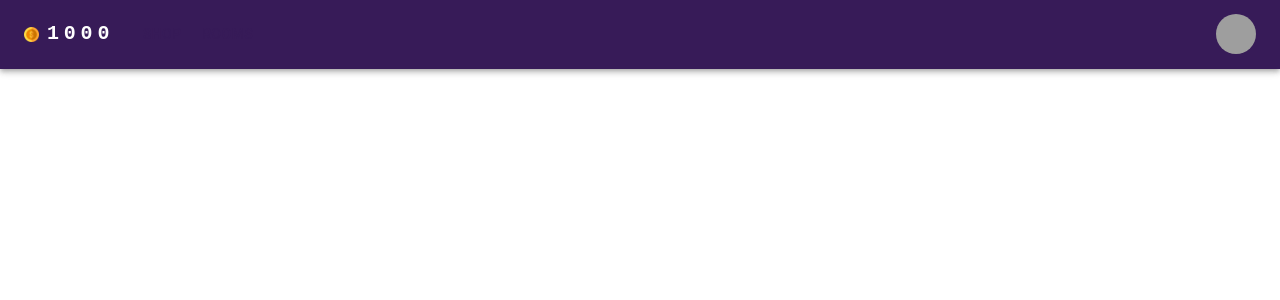
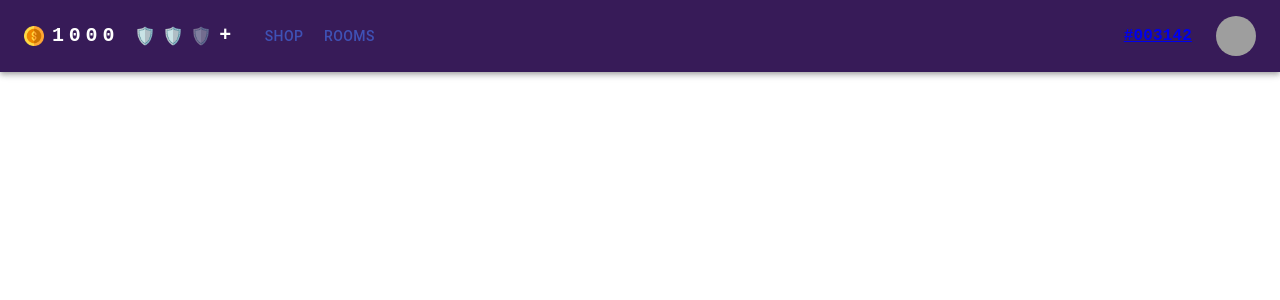
Before and after one commit to JDCRecomendable/wdcc-x-sesa-hackathon-2022, a React (Create React App) app in the folder frontend/: page / in a window 1280 px wide. Before the commit this address had no page. Shown: the top 300 px of the page. Built offline with nearby package versions, Linux system fonts and the light colour scheme; grey boxes are pictures that could not be loaded.

Commit message:
Add room number and profile options

```diff
--- a/frontend/src/App.js
+++ b/frontend/src/App.js
@@ -4,35 +4,15 @@ import RoomsPage from "./pages/RoomsPage";
 import ShopPage from "./pages/ShopPage";
 import { BrowserRouter as Router, Routes, Route } from "react-router-dom";
 
-import { createTheme } from "@mui/material/styles";
-import { ThemeProvider as MuiThemeProvider } from "@material-ui/core/styles";
-
-const theme = createTheme({
-  palette: {
-    primary: {
-      main: "#371B58",
-      dark: "#371B58",
-      light: "#371B58",
-    },
-    secondary: {
-      main: "#371B58",
-      dark: "#371B58",
-      light: "#371B58",
-    },
-  },
-});
-
 function App() {
   return (
     <Router>
       <>
-        <MuiThemeProvider theme={theme}>
-          <Header />
-          <Routes>
-            <Route path="/shop" element={<ShopPage />} />
-            <Route path="/rooms" element={<RoomsPage />} />
-          </Routes>
-        </MuiThemeProvider>
+        <Header />
+        <Routes>
+          <Route path="/shop" element={<ShopPage />} />
+          <Route path="/rooms" element={<RoomsPage />} />
+        </Routes>
       </>
     </Router>
   );
--- a/frontend/src/components/Header.js
+++ b/frontend/src/components/Header.js
@@ -14,29 +14,13 @@ import MenuItem from "@mui/material/MenuItem";
 
 import Link from "@material-ui/core/Link";
 import { Link as RouterLink } from "react-router-dom";
-import { useTheme } from "@emotion/react";
 
-// import { createTheme } from "@mui/material/styles";
-// import { ThemeProvider as MuiThemeProvider } from "@material-ui/core/styles";
-
-// const theme = createTheme({
-//   palette: {
-//     primary: {
-//       main: "#371B58",
-//     },
-//     secondary: {
-//       main: "#371B58",
-//     },
-//   },
-// });
-
-const settings = ["Profile", "Account", "Dashboard", "Logout"];
+const settings = ["Profile", "Account", "Logout"];
 
 const Header = () => {
   const [anchorElNav, setAnchorElNav] = React.useState(null);
   const [anchorElUser, setAnchorElUser] = React.useState(null);
-  const theme = useTheme();
-  console.log("header", theme);
+
   const handleOpenNavMenu = event => {
     setAnchorElNav(event.currentTarget);
   };
@@ -62,7 +46,7 @@ const Header = () => {
             sx={{
               display: { xs: "none", md: "flex" },
               mr: 1,
-              width: "15px",
+              width: "20px",
             }}
             alt="coin."
             src="coin.png"
@@ -71,7 +55,7 @@ const Header = () => {
             variant="h6"
             noWrap
             component="a"
-            href="/"
+            href="/shop"
             sx={{
               mr: 2,
               display: { xs: "none", md: "flex" },
@@ -83,6 +67,59 @@ const Header = () => {
             }}
           >
             1000
+          </Typography>
+
+          <Box
+            component="img"
+            noWrap
+            sx={{
+              display: { xs: "none", md: "flex" },
+              mr: 1,
+              width: "20px",
+            }}
+            alt="shield."
+            src="shield.png"
+          />
+          <Box
+            component="img"
+            noWrap
+            sx={{
+              display: { xs: "none", md: "flex" },
+              mr: 1,
+              width: "20px",
+            }}
+            alt="shield."
+            src="shield.png"
+          />
+          <Box
+            component="img"
+            noWrap
+            sx={{
+              display: { xs: "none", md: "flex" },
+              mr: 1,
+              width: "20px",
+              opacity: 0.5,
+            }}
+            alt="shield."
+            src="shield.png"
+          />
+
+          <Typography
+            variant="h6"
+            noWrap
+            component="a"
+            href="/"
+            sx={{
+              mr: 2,
+              display: { xs: "none", md: "flex" },
+              fontFamily: "monospace",
+              fontWeight: 800,
+              letterSpacing: ".3rem",
+              color: "inherit",
+              textDecoration: "none",
+            }}
+          >
+            +
           </Typography>
 
           <Box sx={{ flexGrow: 1, display: { xs: "flex", md: "none" } }}>
@@ -143,7 +180,7 @@ const Header = () => {
             variant="h5"
             noWrap
             component="a"
-            href=""
+            href="/shop"
             sx={{
               mr: 2,
               display: { xs: "flex", md: "none" },
@@ -157,6 +194,7 @@ const Header = () => {
           >
             1000
           </Typography>
+
           <Box sx={{ flexGrow: 1, display: { xs: "none", md: "flex" } }}>
             <Button
               onClick={handleCloseNavMenu}
@@ -177,6 +215,14 @@ const Header = () => {
             </Button>
           </Box>
 
+          <Typography
+            sx={{ p: 3, fontFamily: "monospace", fontWeight: 700 }}
+            textAlign="center"
+            component="a"
+            href="/rooms"
+          >
+            #003142
+          </Typography>
           <Box sx={{ flexGrow: 0 }}>
             <Tooltip title="Open settings">
               <IconButton onClick={handleOpenUserMenu} sx={{ p: 0 }}>
```
Also changed, not shown: frontend/public/shield.png (added).
